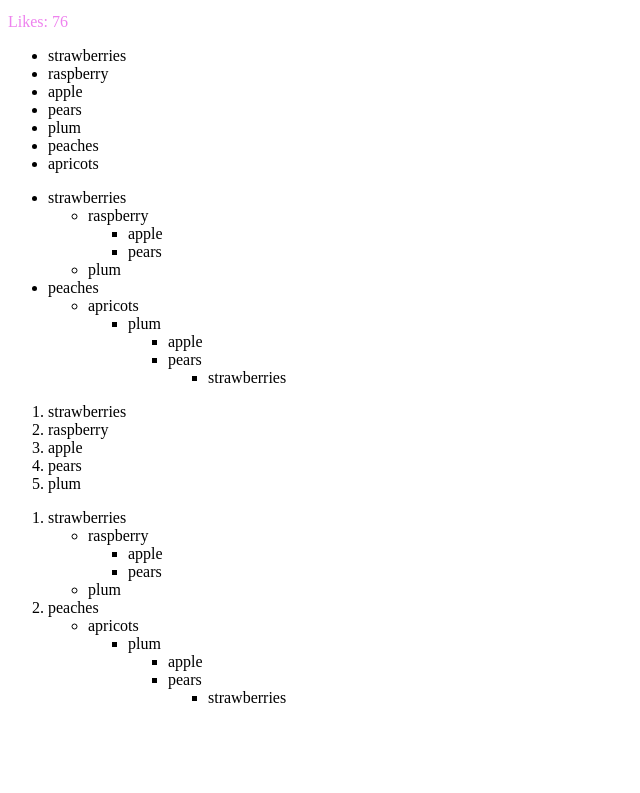
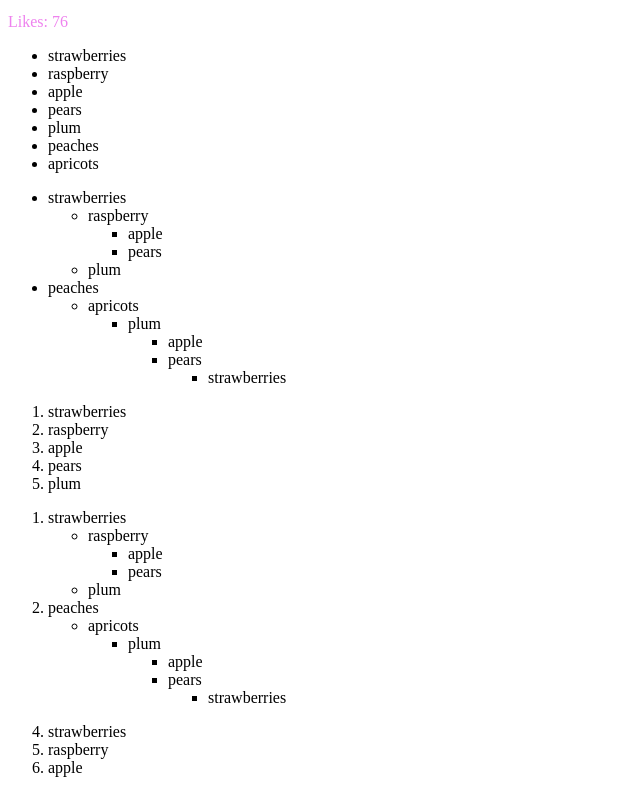
Before and after one commit to nertc/html-css-day1-text-elements-tutorials, a plain HTML site: page index.html in a window 1280 px wide. Shown: the part 852-1645 px from the top of the page, without its empty margins (0-640 px from the left). Before the commit the page ends 1575 px from the top, so only its background shows below. Drawn offline with Linux system fonts and the light colour scheme.

Commit message:
###Tutorial #9

```diff
--- a/index.html
+++ b/index.html
@@ -147,5 +147,10 @@
         </ul>
       </li>
     </ol>
+    <ol start="4">
+        <li>strawberries</li>
+        <li>raspberry</li>
+        <li>apple</li>
+    </ol>
   </body>
 </html>
```
